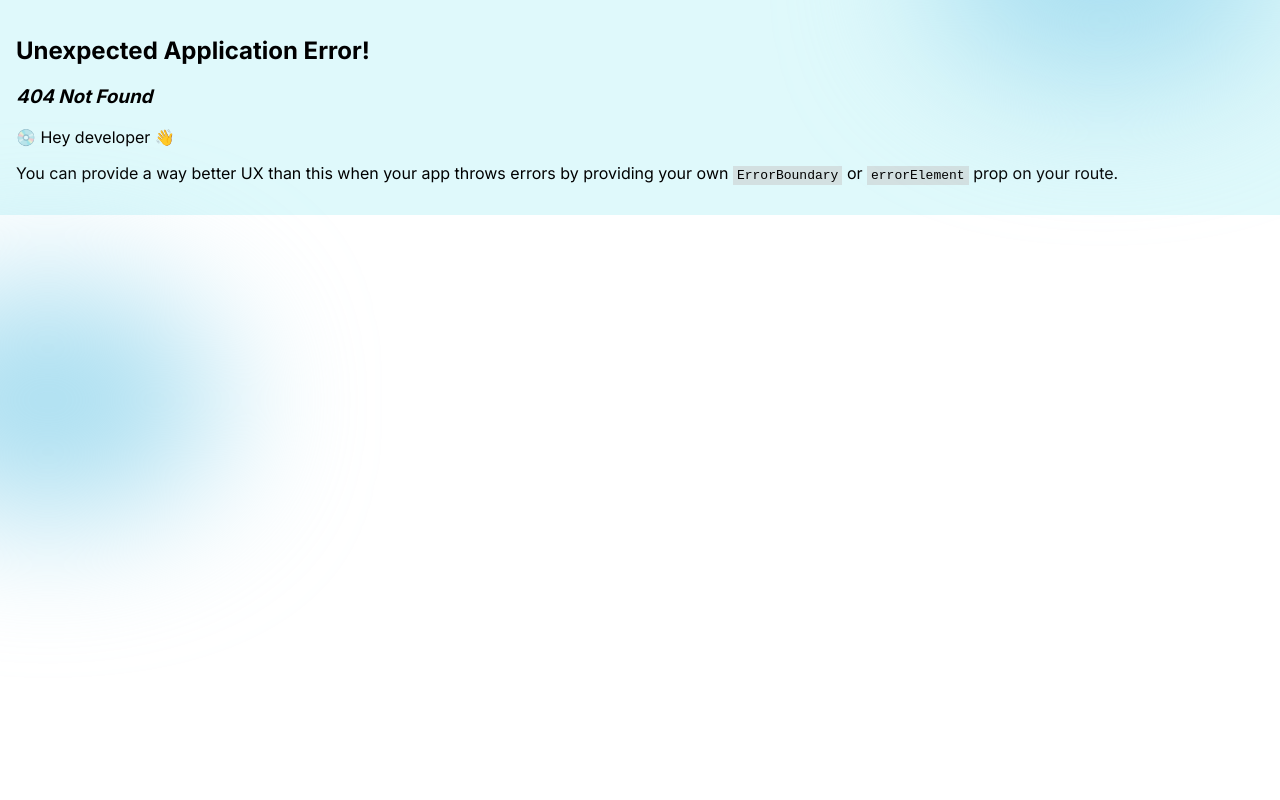
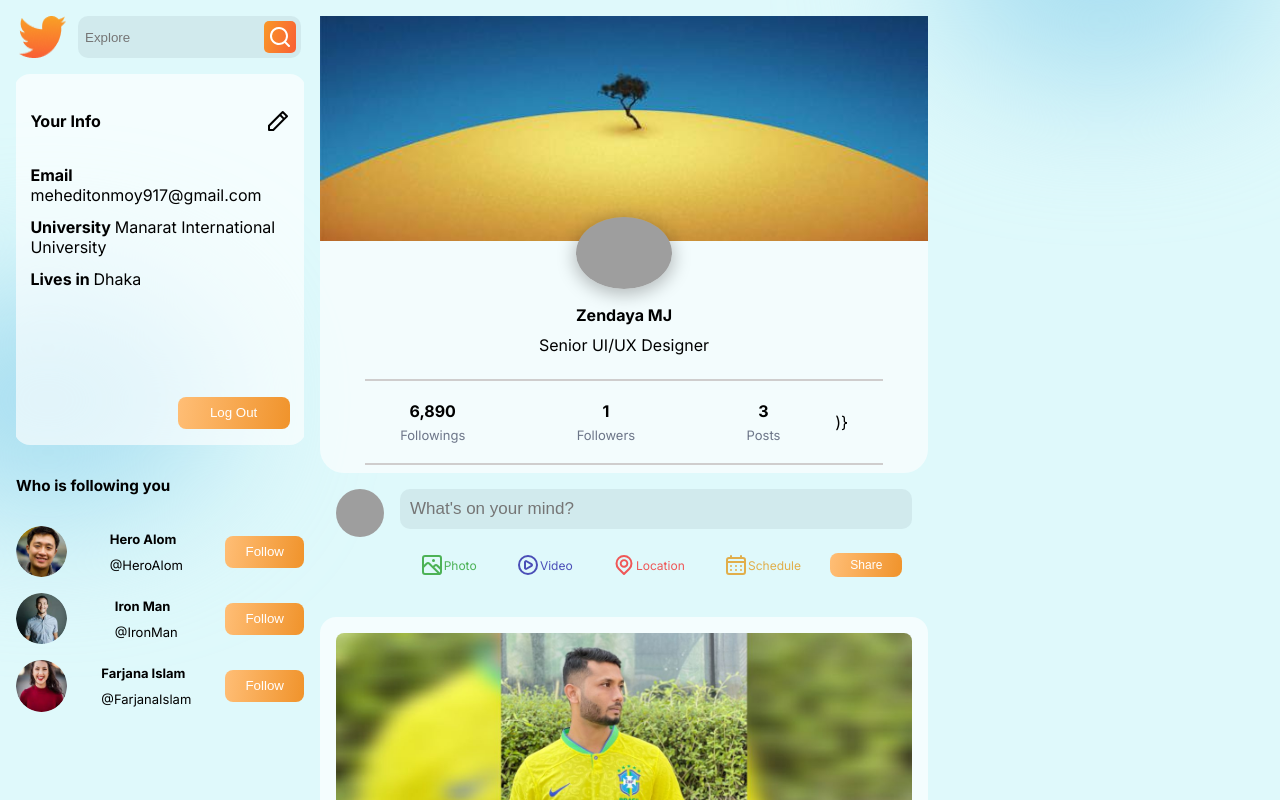
Before and after one commit to tonmoy3673/social-link-client, a React (Create React App) app: page /profile in a window 1280 px wide. Before the commit this address had no page. Shown: the top 800 px of the page. Built offline with nearby package versions, Linux system fonts and the light colour scheme; grey boxes are pictures that could not be loaded.

Commit message:
implement profile

```diff
--- /dev/null
+++ b/src/Content/InfoCard/InfoCard.css
@@ -0,0 +1,27 @@
+.InfoCard
+{
+    display: flex;
+    flex-direction: column;
+    gap: 0.75rem;
+    background-color: var(--cardColor);
+    padding: 1rem;
+    border-radius: 1rem;
+    width: 90%;
+}
+
+.infoHead{
+    display: flex;
+    justify-content: space-between;
+    align-items: center;
+}
+
+.infoHead>div:hover{
+    cursor: pointer;
+}
+
+.logout-button{
+    width: 7rem;
+    height: 2rem;
+    margin-top: 6rem;
+    align-self: flex-end;
+}
--- /dev/null
+++ b/src/Content/InfoCard/InfoCard.js
@@ -0,0 +1,38 @@
+import React from 'react';
+import './InfoCard.css';
+import { UilPen } from "@iconscout/react-unicons";
+const InfoCard = () => {
+    return (
+        <div className='InfoCard'>
+            <div className='infoHead'>
+                <h4>Your Info</h4>
+                <UilPen/>
+            </div>
+            <div className='info'>
+                <span>
+                    <b>Email </b>
+
+                </span>
+                <span>meheditonmoy917@gmail.com</span>
+            </div>
+
+            <div className='info'>
+                <span>
+                    <b>University </b>
+
+                </span>
+                <span>Manarat International University</span>
+            </div>
+            <div className='info'>
+                <span>
+                    <b>Lives in </b>
+
+                </span>
+                <span>Dhaka</span>
+            </div>
+            <button className='button logout-button'>Log Out</button>
+        </div>
+    );
+};
+
+export default InfoCard;
--- /dev/null
+++ b/src/Content/Profile/Profile.css
@@ -0,0 +1,6 @@
+.Profile{
+    position: relative;
+    display: grid;
+    grid-template-columns: 18rem auto 20rem;
+    gap: 1rem;
+}
--- /dev/null
+++ b/src/Content/Profile/Profile.js
@@ -0,0 +1,18 @@
+import React from 'react';
+import PostSide from '../PostSide/PostSide';
+import ProfileCard from '../ProfileCard/ProfileCard';
+import ProfileLeft from '../ProfileLeft/ProfileLeft';
+import './Profile.css'
+const Profile = () => {
+    return (
+        <div className='Profile'>
+            <ProfileLeft/>
+            <div className='Profile-center'>
+                <ProfileCard/>
+                <PostSide/>
+            </div>
+        </div>
+    );
+};
+
+export default Profile;
--- /dev/null
+++ b/src/Content/ProfileLeft/ProfileLeft.js
@@ -0,0 +1,17 @@
+import React from 'react';
+import FollowerCard from '../FollowerCard/FollowerCard';
+import InfoCard from '../InfoCard/InfoCard';
+import LogoSearch from '../LogoSearch/LogoSearch';
+
+const ProfileLeft = () => {
+    return (
+        <div className='ProfileSide'>
+            <LogoSearch/>
+            <InfoCard/>
+            <FollowerCard/>
+
+        </div>
+    );
+};
+
+export default ProfileLeft;
--- a/src/Content/RightSide/RightSide.css
+++ b/src/Content/RightSide/RightSide.css
@@ -7,6 +7,7 @@
 
 .navIcons{
     margin-top: 1rem;
+    margin-right: 30px;
     display: flex;
     justify-content: space-between;
 }
--- a/src/component/Router/Router.js
+++ b/src/component/Router/Router.js
@@ -1,5 +1,6 @@
 import React from 'react';
 import { createBrowserRouter } from 'react-router-dom';
+import Profile from '../../Content/Profile/Profile';
 import Home from '../Home/Home';
 import Main from '../Main/Main';
 
@@ -11,6 +12,10 @@
             {
                 path:'/',
                 element:<Home></Home>
+            },
+            {
+                path:'/profile',
+                element:<Profile></Profile>
             }
 
         ]
```
Also changed, not shown: src/Content/ProfileLeft/ProfileLeft.css (added).
